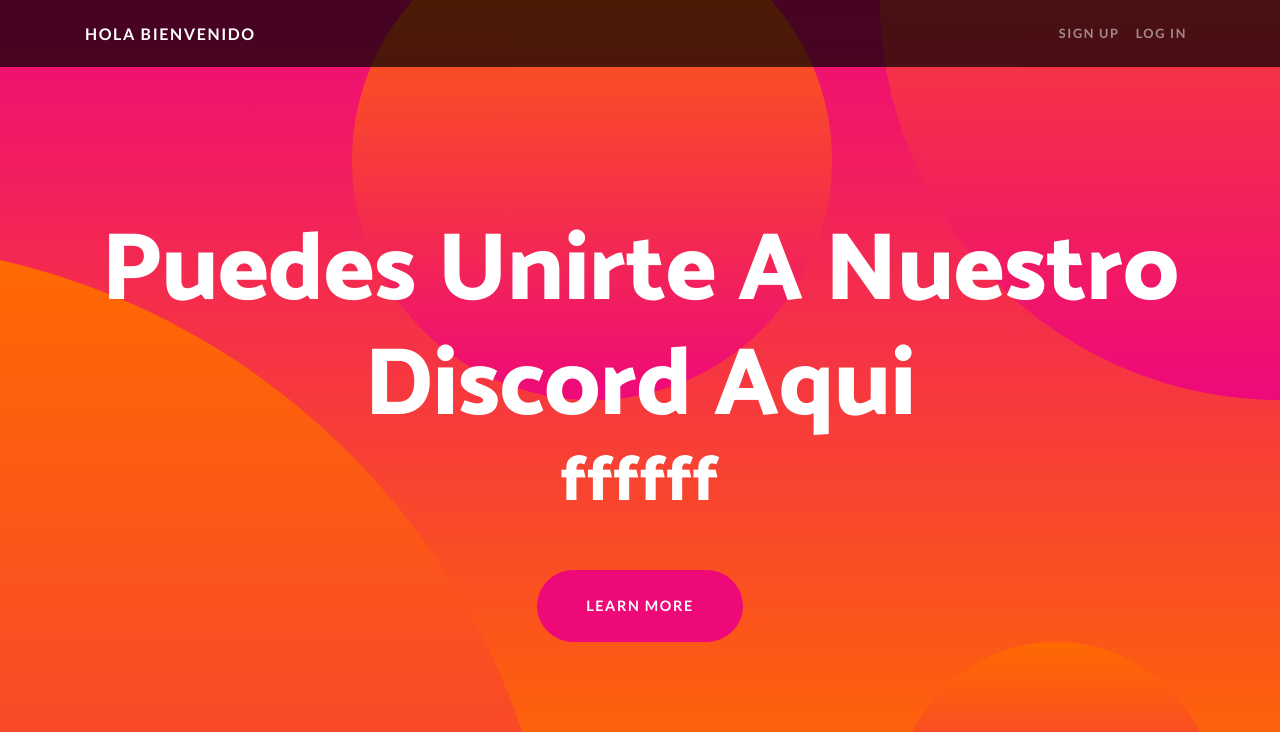
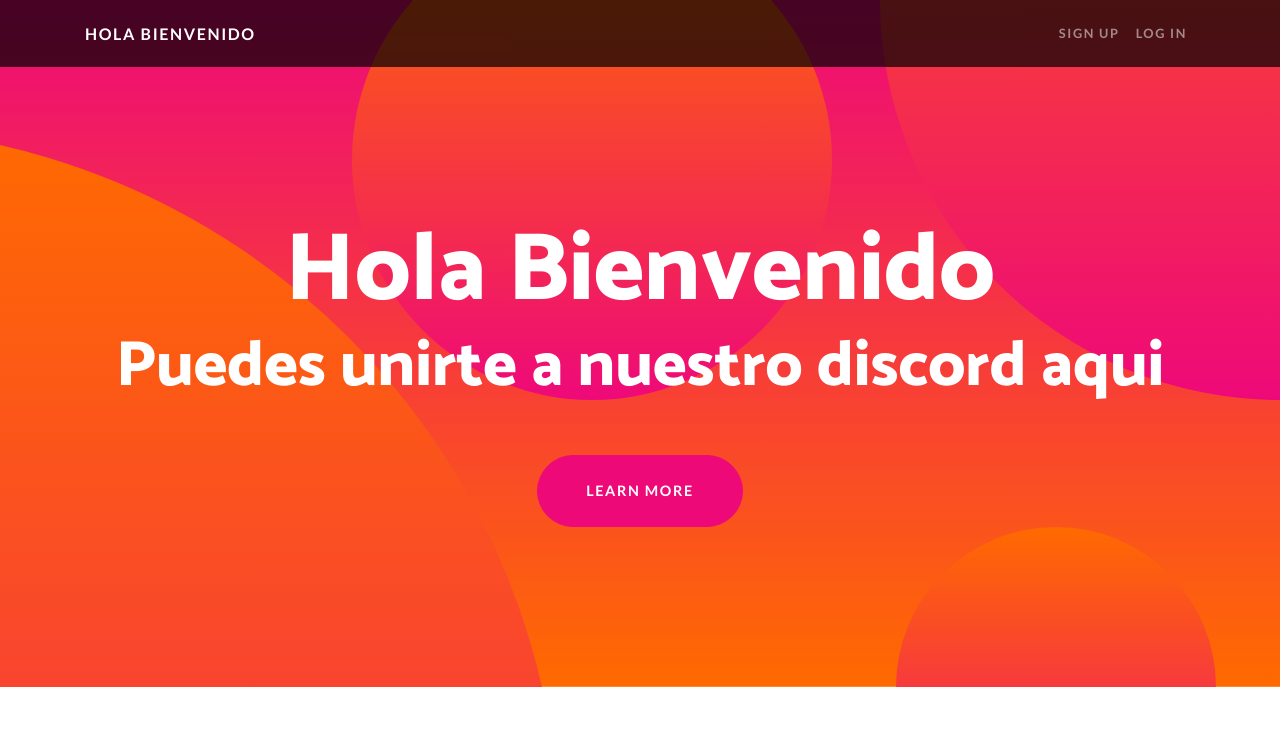
Before and after one commit to ex6tense/discord.usfq, a website: page index.html in a window 1280 px wide. Shown: the top 732 px of the page. Drawn offline with Linux system fonts and the light colour scheme.

Commit message:
cambio parcial
w

```diff
--- a/index.html
+++ b/index.html
@@ -47,8 +47,8 @@
   <header class="masthead text-center text-white">
     <div class="masthead-content">
       <div class="container">
-        <h1 class="masthead-heading mb-0">Puedes Unirte A Nuestro Discord Aqui</h1>
-        <h2 class="masthead-subheading mb-0">ffffff</h2>
+        <h1 class="masthead-heading mb-0">Hola Bienvenido</h1>
+        <h2 class="masthead-subheading mb-0">Puedes unirte a nuestro discord aqui</h2>
         <a href="#" class="btn btn-primary btn-xl rounded-pill mt-5">Learn More</a>
       </div>
     </div>
@@ -115,7 +115,7 @@
   <!-- Footer -->
   <footer class="py-5 bg-black">
     <div class="container">
-      <p class="m-0 text-center text-white small">Copyright &copy; Your Website 2020</p>
+      <p class="m-0 text-center text-white small">Copyright &copy; ex6tense(Dylan Perez) 2021</p>
     </div>
     <!-- /.container -->
   </footer>
```
